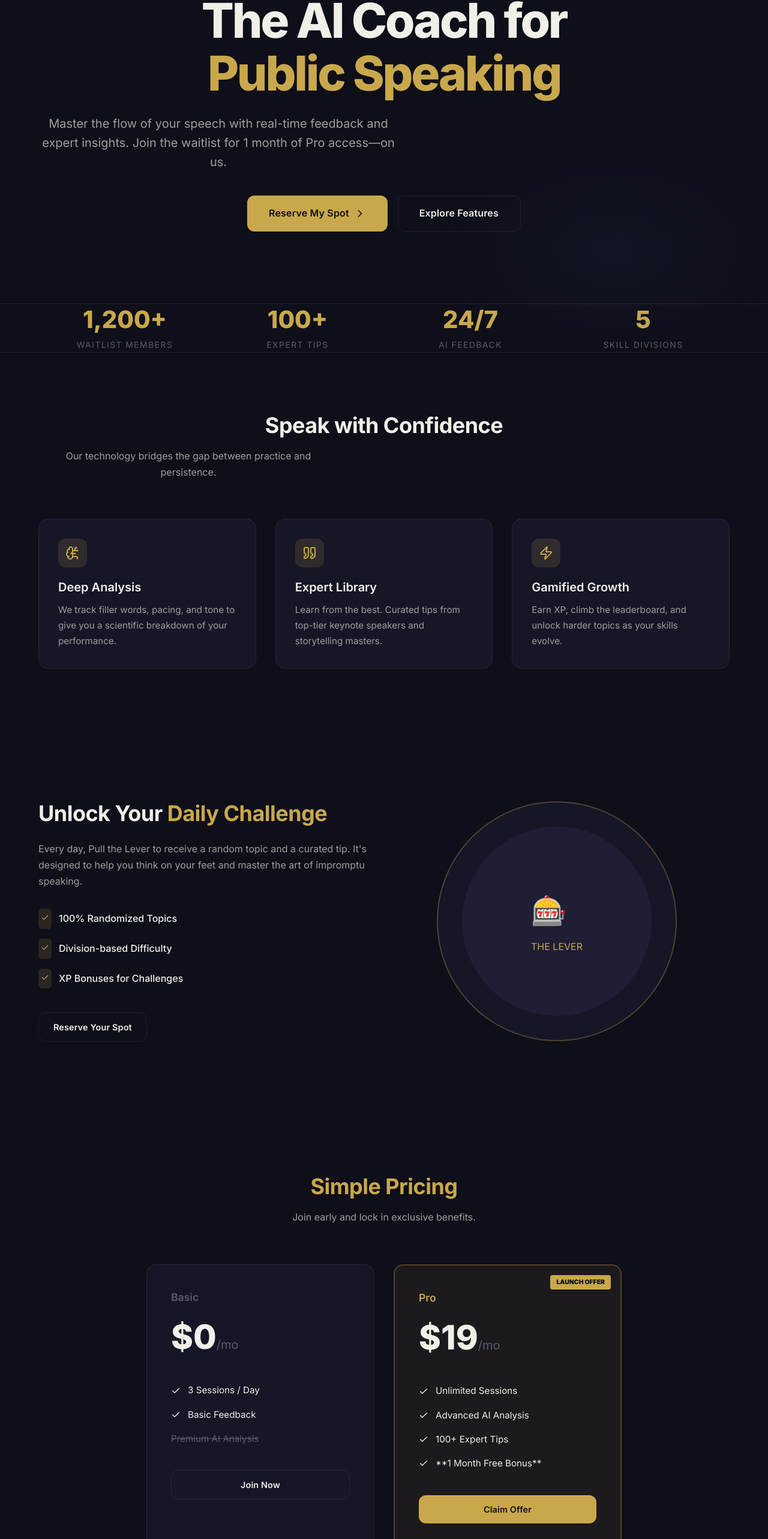
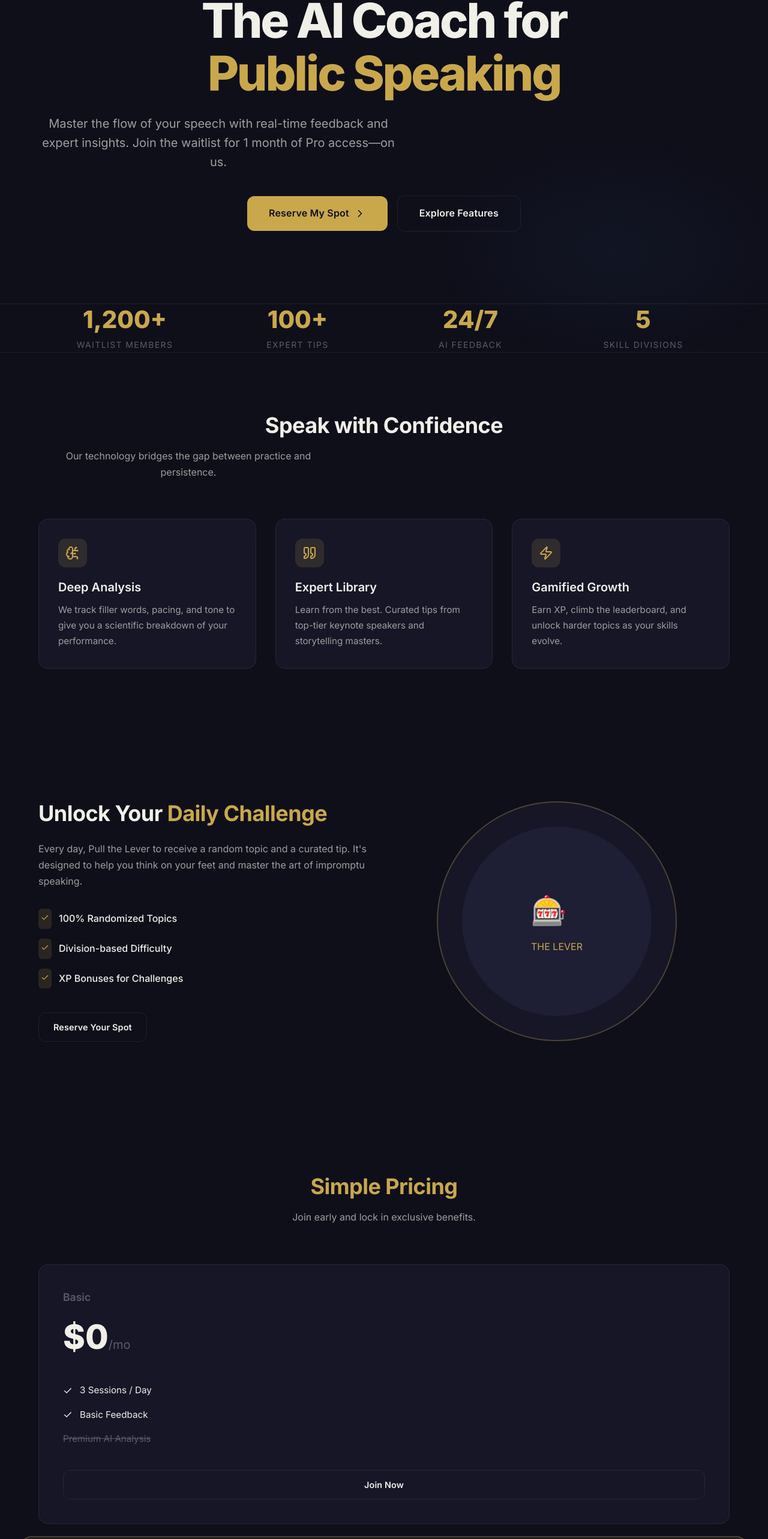
Before and after one commit to OmarSharifli/orator, a Next.js app: page / in a window 1280 px wide. Shown: the part 223-2789 px from the top of the page at 60% size. Built offline with nearby package versions, Linux system fonts and the light colour scheme.

Commit message:
Fix text centering and add Premium plan to pricing section

```diff
--- a/src/app/page.tsx
+++ b/src/app/page.tsx
@@ -44,14 +44,14 @@ export default function LandingPage() {
             <div className="badge badge-orator mb-24">
               <Star size={14} className="mr-8" /> Private Beta Access
             </div>
-            <h1 className="hero-title mb-24">
+            <h1 className="hero-title mb-24 text-center">
               The AI Coach for <br />
               <span className="text-gold">Public Speaking</span>
             </h1>
-            <p className="hero-subtitle mb-40 mx-auto">
+            <p className="hero-subtitle mb-40 mx-auto text-center">
               Master the flow of your speech with real-time feedback and expert insights. Join the waitlist for 1 month of Pro access—on us.
             </p>
-            <div className="flex justify-center gap-16 mobile-column">
+            <div className="flex justify-center items-center gap-16 mobile-column">
               <Link href="/join" className="btn btn-primary btn-lg px-48">
                 Reserve My Spot <ChevronRight size={20} />
               </Link>
@@ -92,7 +92,7 @@ export default function LandingPage() {
         <div className="container">
           <div className="text-center mb-64">
             <h2 className="mb-16">Speak with Confidence</h2>
-            <p className="text-secondary mx-auto" style={{ maxWidth: '500px' }}>Our technology bridges the gap between practice and persistence.</p>
+            <p className="text-secondary mx-auto text-center" style={{ maxWidth: '500px' }}>Our technology bridges the gap between practice and persistence.</p>
           </div>
 
           <div className="grid grid-cols-3 gap-32">
@@ -175,8 +175,8 @@ export default function LandingPage() {
             <h2 className="text-gold mb-16">Simple Pricing</h2>
             <p className="text-secondary">Join early and lock in exclusive benefits.</p>
           </div>
-          <div className="flex justify-center gap-32 mobile-column">
-            <div className="card-glass p-40" style={{ width: '100%', maxWidth: '380px' }}>
+          <div className="flex justify-center gap-32 pricing-container">
+            <div className="card-glass p-40 pricing-card">
               <h4 className="text-muted mb-8">Basic</h4>
               <div className="price-tag mb-32">$0<span>/mo</span></div>
               <ul className="feature-list mb-40">
@@ -186,7 +186,7 @@ export default function LandingPage() {
               </ul>
               <Link href="/join" className="btn btn-secondary w-full">Join Now</Link>
             </div>
-            <div className="card-gold p-40 featured-card" style={{ width: '100%', maxWidth: '380px' }}>
+            <div className="card-gold p-40 featured-card pricing-card">
               <div className="featured-badge">LAUNCH OFFER</div>
               <h4 className="text-gold mb-8">Pro</h4>
               <div className="price-tag mb-32">$19<span>/mo</span></div>
@@ -197,6 +197,17 @@ export default function LandingPage() {
                 <li><Check size={16} /> **1 Month Free Bonus**</li>
               </ul>
               <Link href="/join" className="btn btn-primary w-full shadow-lg">Claim Offer</Link>
+            </div>
+            <div className="card-glass p-40 pricing-card">
+              <h4 className="text-muted mb-8">Premium</h4>
+              <div className="price-tag mb-32">$49<span>/mo</span></div>
+              <ul className="feature-list mb-40">
+                <li><Check size={16} /> Everything in Pro</li>
+                <li><Check size={16} /> 1-on-1 AI Mentor</li>
+                <li><Check size={16} /> Team Analytics</li>
+                <li><Check size={16} /> Custom Learning Path</li>
+              </ul>
+              <Link href="/join" className="btn btn-secondary w-full">Go Premium</Link>
             </div>
           </div>
         </div>
@@ -243,8 +254,11 @@ export default function LandingPage() {
         .feature-list li { display: flex; align-items: center; gap: 12px; font-size: 0.95rem; }
         .feature-list li.disabled { color: var(--text-muted); text-decoration: line-through; }
 
-        .featured-card { position: relative; border-width: 2px; }
+        .featured-card { position: relative; border-width: 2px; transform: scale(1.05); z-index: 2; }
         .featured-badge { position: absolute; top: 16px; right: 16px; background: var(--gold); color: var(--navy); font-size: 0.65rem; font-weight: 900; padding: 4px 10px; border-radius: 4px; }
+
+        .pricing-container { display: flex; flex-wrap: wrap; justify-content: center; gap: 32px; }
+        .pricing-card { width: 100%; maxWidth: 360px; display: flex; flex-direction: column; }
 
         .mobile-column { }
         .mr-8 { margin-right: 8px; }
@@ -252,15 +266,22 @@ export default function LandingPage() {
         .border-y { border-top: 1px solid var(--border); border-bottom: 1px solid var(--border); }
         .border-t { border-top: 1px solid var(--border); }
 
+        @media (max-width: 1200px) {
+          .pricing-container { gap: 24px; }
+          .pricing-card { maxWidth: 320px; }
+        }
+
         @media (max-width: 1024px) {
           .stats-grid { grid-template-columns: repeat(2, 1fr); gap: 40px; }
           .grid-cols-2 { grid-template-columns: 1fr; gap: 64px; }
           .dial-placeholder { width: 300px; height: 300px; }
+          .featured-card { transform: scale(1); }
         }
         @media (max-width: 768px) {
           .mobile-column { flex-direction: column; align-items: center; }
           .grid-cols-3 { grid-template-columns: 1fr; }
           .hero-section { padding: 120px 0 80px; }
+          .pricing-container { flex-direction: column; align-items: center; }
         }
       `}</style>
     </main>
```
